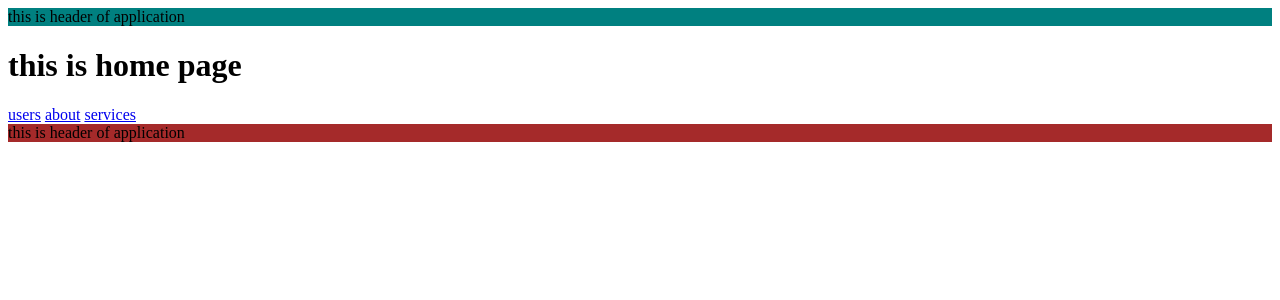
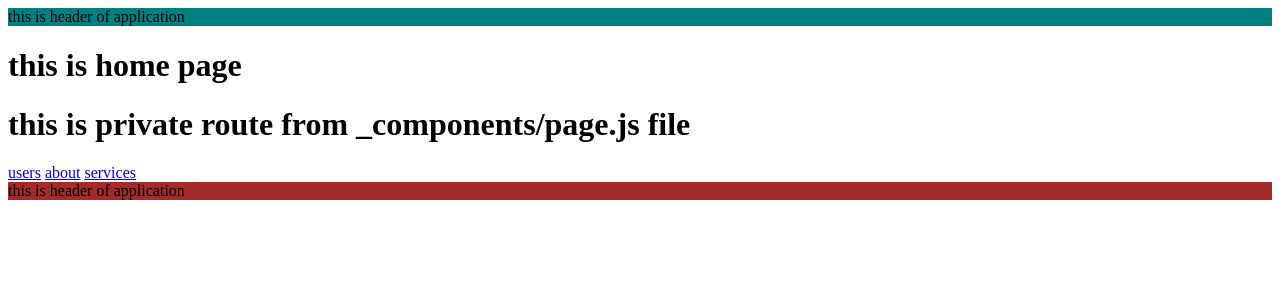
Before and after one commit to anujnegi09/next-practice, a Next.js app: page / in a window 1280 px wide. Shown: the top 300 px of the page. Built offline with nearby package versions, Linux system fonts and the light colour scheme.

Commit message:
learn about private route in app routing

```diff
--- a/app/(application)/page.js
+++ b/app/(application)/page.js
@@ -1,10 +1,13 @@
 import Link from "next/link";
+import ComponentPage from "../_components/page";
+
 export default async function  Home({params, searchParams}){
   console.log(await params);
   console.log(await searchParams);
   return(
     <>
     <h1>this is home page</h1>
+    <ComponentPage />
      <Link href="/users">users</Link>{" "}
      <Link href="/about">about</Link>{" "}
      <Link href="/services">services</Link>
--- /dev/null
+++ b/app/_components/page.js
@@ -0,0 +1,7 @@
+export default function ComponentPage(){
+    return (
+        <>
+        <h1>this is private route from _components/page.js file</h1>
+        </>
+    )
+}
```
